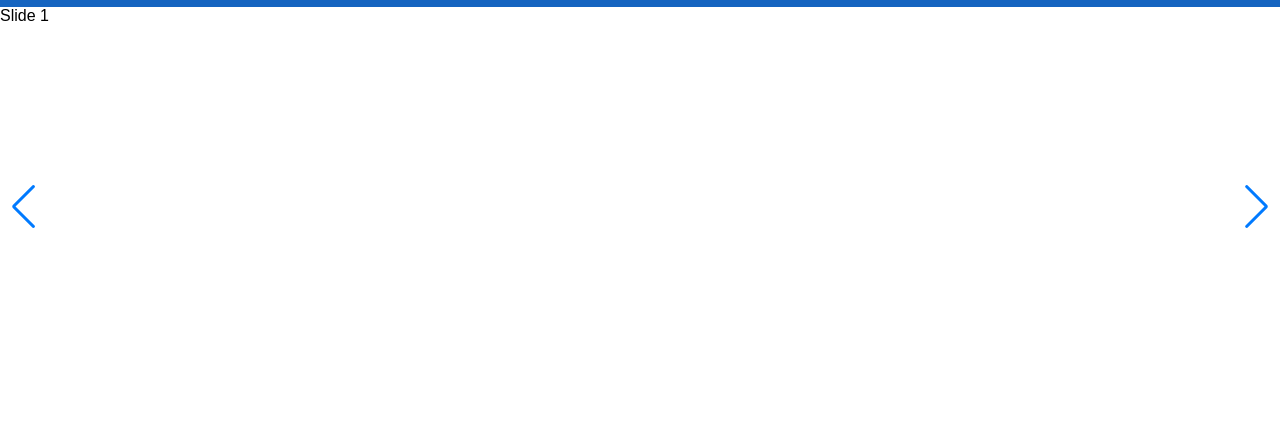
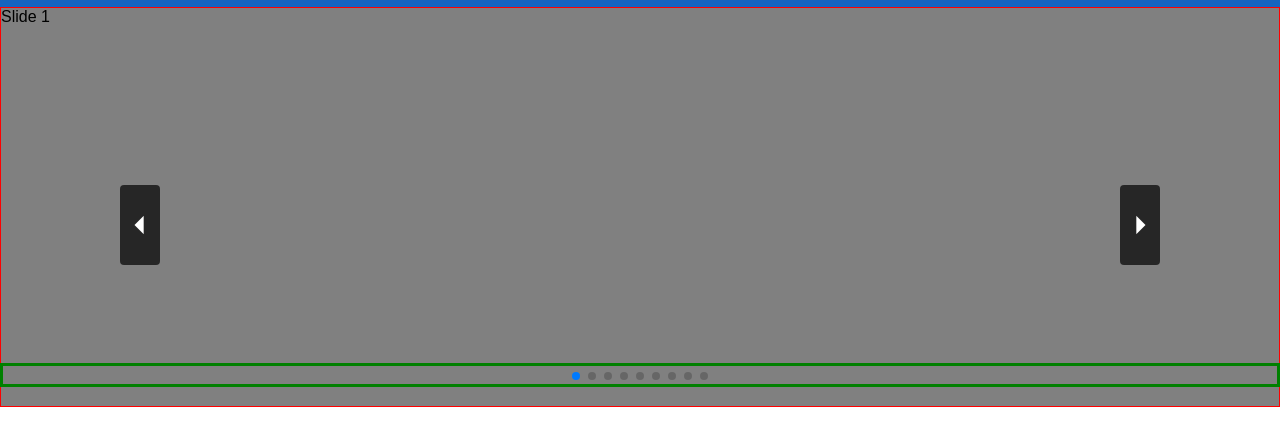
Before and after one commit to kahramanX/frontend-test-case, a plain HTML site: page index.html in a window 1280 px wide. Shown: the part 68-514 px from the top of the page. Drawn offline with nearby package versions, Linux system fonts and the light colour scheme.

Commit message:
swiperjs tested on project

```diff
--- a/assets/styles/mainSlider.scss
+++ b/assets/styles/mainSlider.scss
@@ -1,3 +1,48 @@
-.swiper-wrapper {
-  height: 400px;
+@import "../styles/variables.scss";
+
+.MainSlider {
+  .swiper-wrapper {
+    height: 400px;
+
+    .swiper-slide {
+      border: 1px solid red;
+      opacity: 0.4;
+      background-color: grey;
+    }
+
+    .swiper-slide-active {
+      opacity: 1;
+    }
+  }
+
+  .swiper-pagination {
+    border: 3px solid green !important;
+    bottom: 20px;
+  }
+
+  .swiper-button-prev {
+    background-color: #000000b3;
+    padding: 40px 20px;
+    border-radius: 4px;
+    left: 120px;
+
+    &::after {
+      font-family: "Material Symbols Outlined";
+      content: "\e5de";
+      color: $white;
+    }
+  }
+
+  .swiper-button-next {
+    background-color: #000000b3;
+    padding: 40px 20px;
+    border-radius: 4px;
+    right: 120px;
+
+    &::after {
+      font-family: "Material Symbols Outlined";
+      content: "\e5df";
+      color: $white;
+    }
+  }
 }
--- /dev/null
+++ b/controller/slider.js
@@ -0,0 +1,19 @@
+const swiper = new Swiper(".MainSlider", {
+  // Optional parameters
+  direction: "horizontal",
+  slidesPerView: "auto",
+  spaceBetween: 20,
+  loop: true,
+  centeredSlides: true,
+
+  // If we need pagination
+  pagination: {
+    el: ".swiper-pagination",
+  },
+
+  // Navigation arrows
+  navigation: {
+    nextEl: ".swiper-button-next",
+    prevEl: ".swiper-button-prev",
+  },
+});
--- a/index.html
+++ b/index.html
@@ -70,14 +70,19 @@
 
     <section>
         <!-- Slider main container -->
-        <div class="swiper">
+        <div class="swiper MainSlider">
             <!-- Additional required wrapper -->
             <div class="swiper-wrapper">
                 <!-- Slides -->
                 <div class="swiper-slide">Slide 1</div>
                 <div class="swiper-slide">Slide 2</div>
                 <div class="swiper-slide">Slide 3</div>
-                ...
+                <div class="swiper-slide">Slide 4</div>
+                <div class="swiper-slide">Slide 5</div>
+                <div class="swiper-slide">Slide 6</div>
+                <div class="swiper-slide">Slide 7</div>
+                <div class="swiper-slide">Slide 8</div>
+                <div class="swiper-slide">Slide 9</div>
             </div>
             <!-- If we need pagination -->
             <div class="swiper-pagination"></div>
@@ -85,12 +90,10 @@
             <!-- If we need navigation buttons -->
             <div class="swiper-button-prev"></div>
             <div class="swiper-button-next"></div>
-
-            <!-- If we need scrollbar -->
-            <div class="swiper-scrollbar"></div>
         </div>
     </section>
 
+    <script src="controller/slider.js"></script>
 </body>
 
 </html>
```
Also changed, not shown: assets/styles/mainSlider.css, 1 other file.
